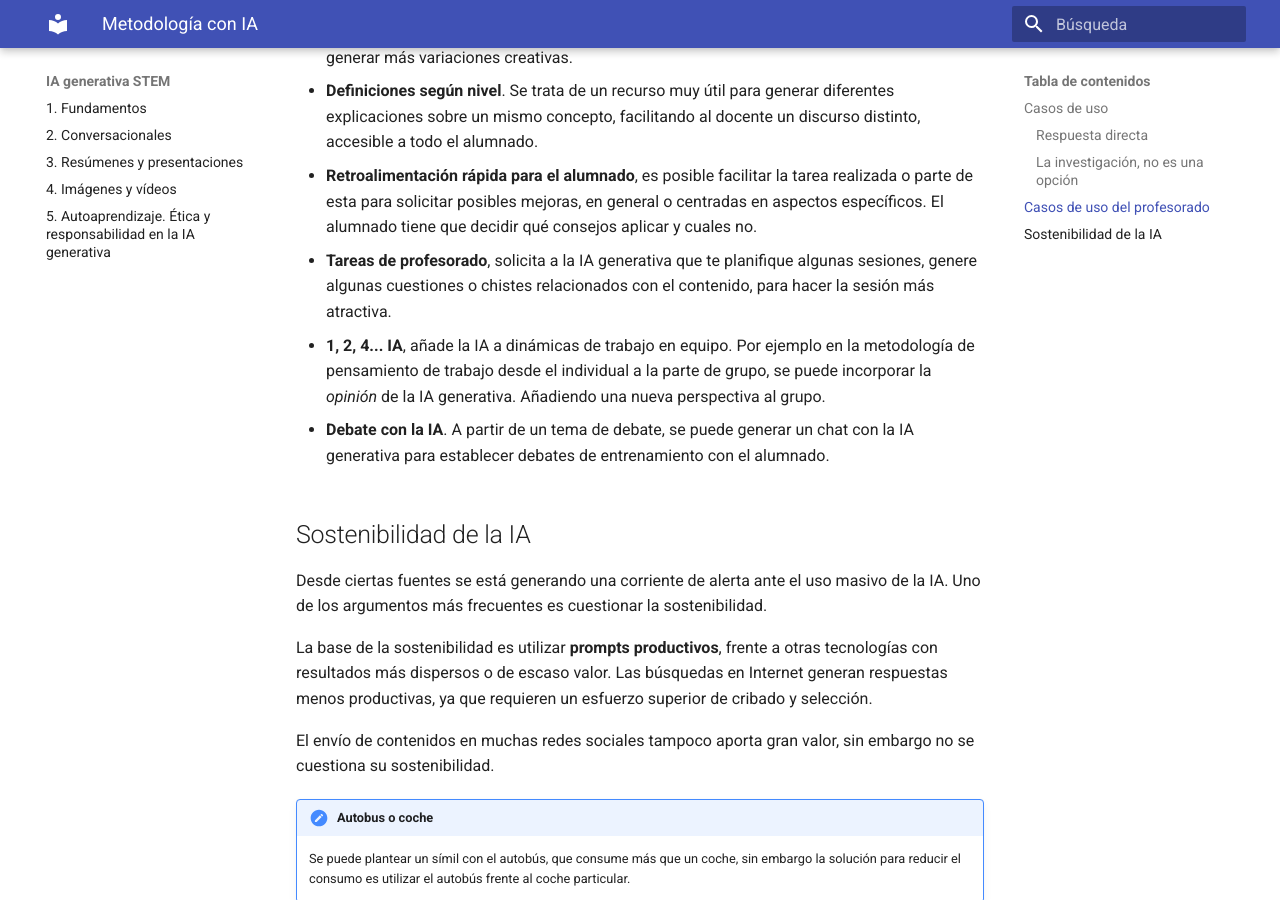
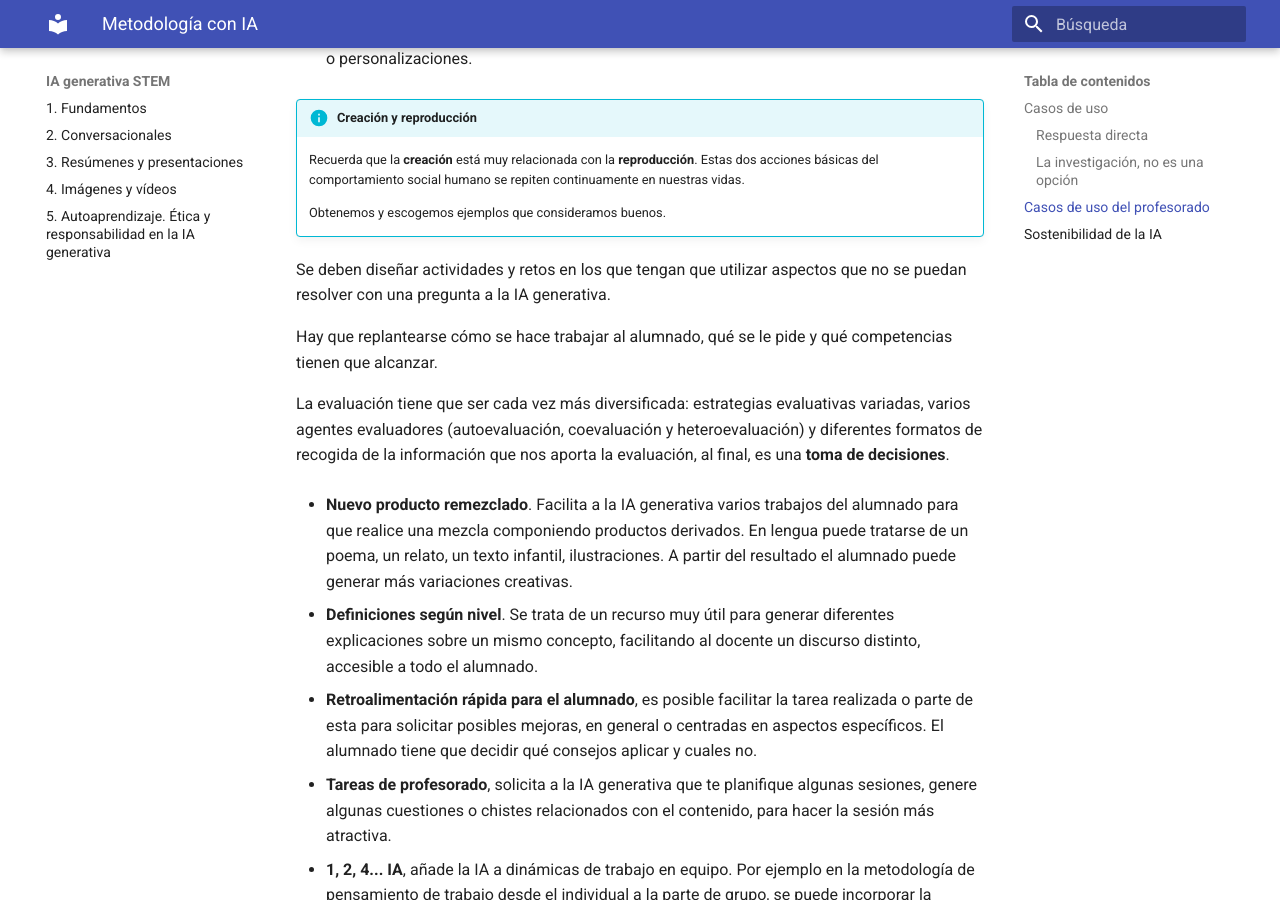
Before and after one commit to Formacion-RM/IAgenerativaSTEM, an MkDocs documentation site: the page built from docs/metodo.md, in a window 1280 px wide and 900 px high, scrolled down 2803 px. Built offline with MkDocs 1.6.1 and Material for MkDocs 9.7.7, drawn with Linux system fonts in a browser that asks for light colours; some of the changed text lies outside the part shown.

Commit message:
cambios en zona no visible

```diff
--- a/docs/metodo.md
+++ b/docs/metodo.md
@@ -56,6 +56,17 @@
 
 El objetivo formativo es preguntar a la inteligencia artificial generativa de manera interactiva (es un chat) para obtener las aclaraciones necesarias para comprender mejor tanto el enunciado como la respuesta obtenida.
 
+Con la IA generativa el alumnado tiene **una respuesta, en segundos a casi cualquier pregunta**. Para afrontar esta situación **hay que cambiar la forma de hacer la pregunta**. Cambiando lo que se pide realizar.
+
+Lo que debe cambiar es la manera de hacer que afronten **tareas** a resolver. Las tienen que poder solucionar con ayuda de la IA generativa.
+
+!!! info "IA en el aula"
+
+    **Hay que convertir a la IA generativa en una aliada, no en una enemiga.**
+
+    La prohibición no resuelve nada, no tiene recorrido.
+
+
 ### La investigación, no es una opción
 
 Cuando el profesorado facilita un documento, y el estudiante realiza una simplificación del mismo con el uso de la inteligencia artificial generativa.
@@ -88,6 +99,12 @@
 
     Obtenemos y escogemos ejemplos que consideramos buenos.
 
+Se deben diseñar actividades y retos en los que tengan que utilizar aspectos que no se puedan resolver con una pregunta a la IA generativa.
+
+Hay que replantearse cómo se hace trabajar al alumnado, qué se le pide y qué competencias tienen que alcanzar.
+
+La evaluación tiene que ser cada vez más diversificada: estrategias evaluativas variadas, varios agentes evaluadores (autoevaluación, coevaluación y heteroevaluación) y diferentes formatos de recogida de la información que nos aporta la evaluación, al final, es una **toma de decisiones**.
+
 - **Nuevo producto remezclado**. Facilita a la IA generativa varios trabajos del alumnado para que realice una mezcla componiendo productos derivados. En lengua puede tratarse de un poema, un relato, un texto infantil, ilustraciones. A partir del resultado el alumnado puede generar más variaciones creativas.
 
 - **Definiciones según nivel**. Se trata de un recurso muy útil para generar diferentes explicaciones sobre un mismo concepto, facilitando al docente un discurso distinto, accesible a todo el alumnado.
```
